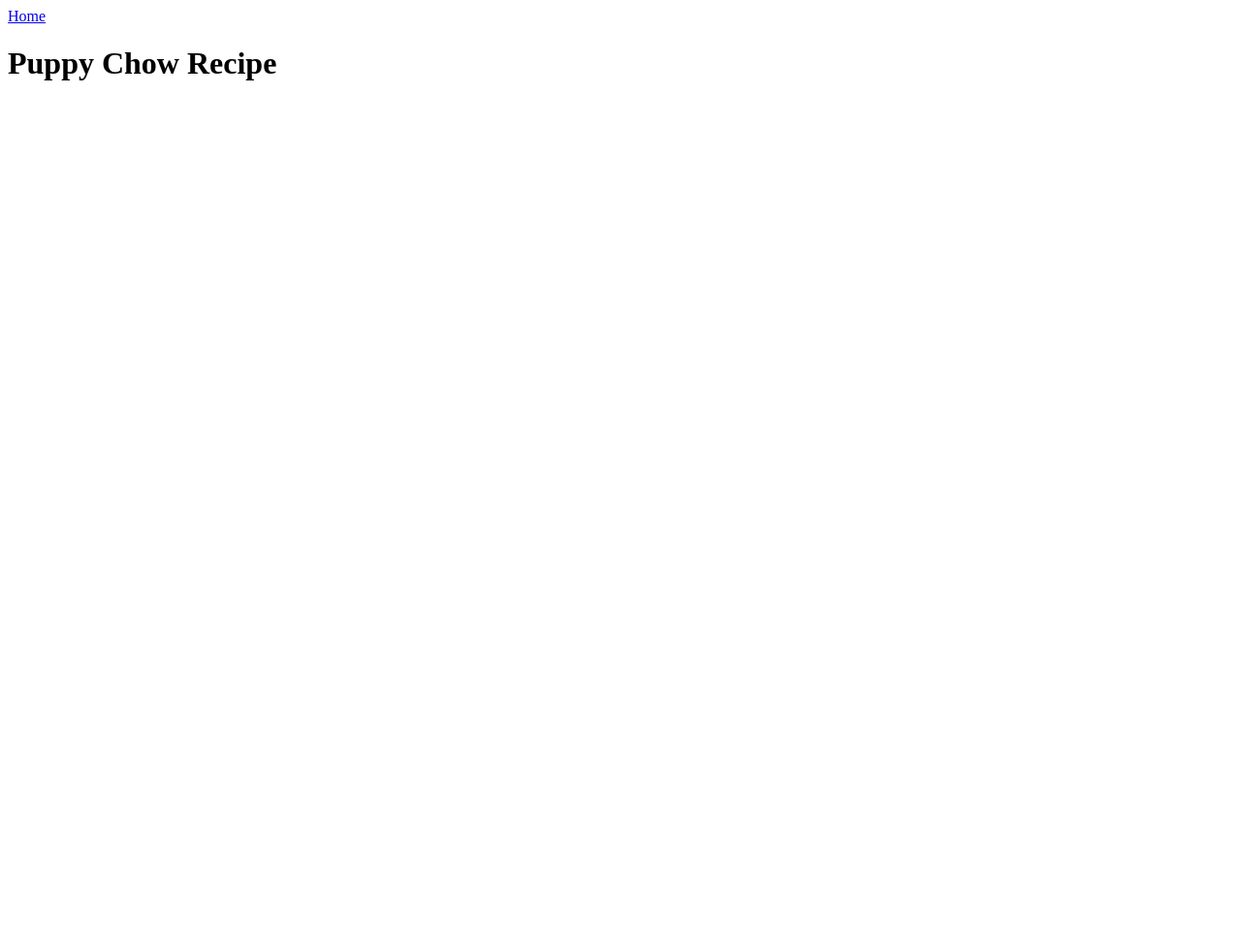
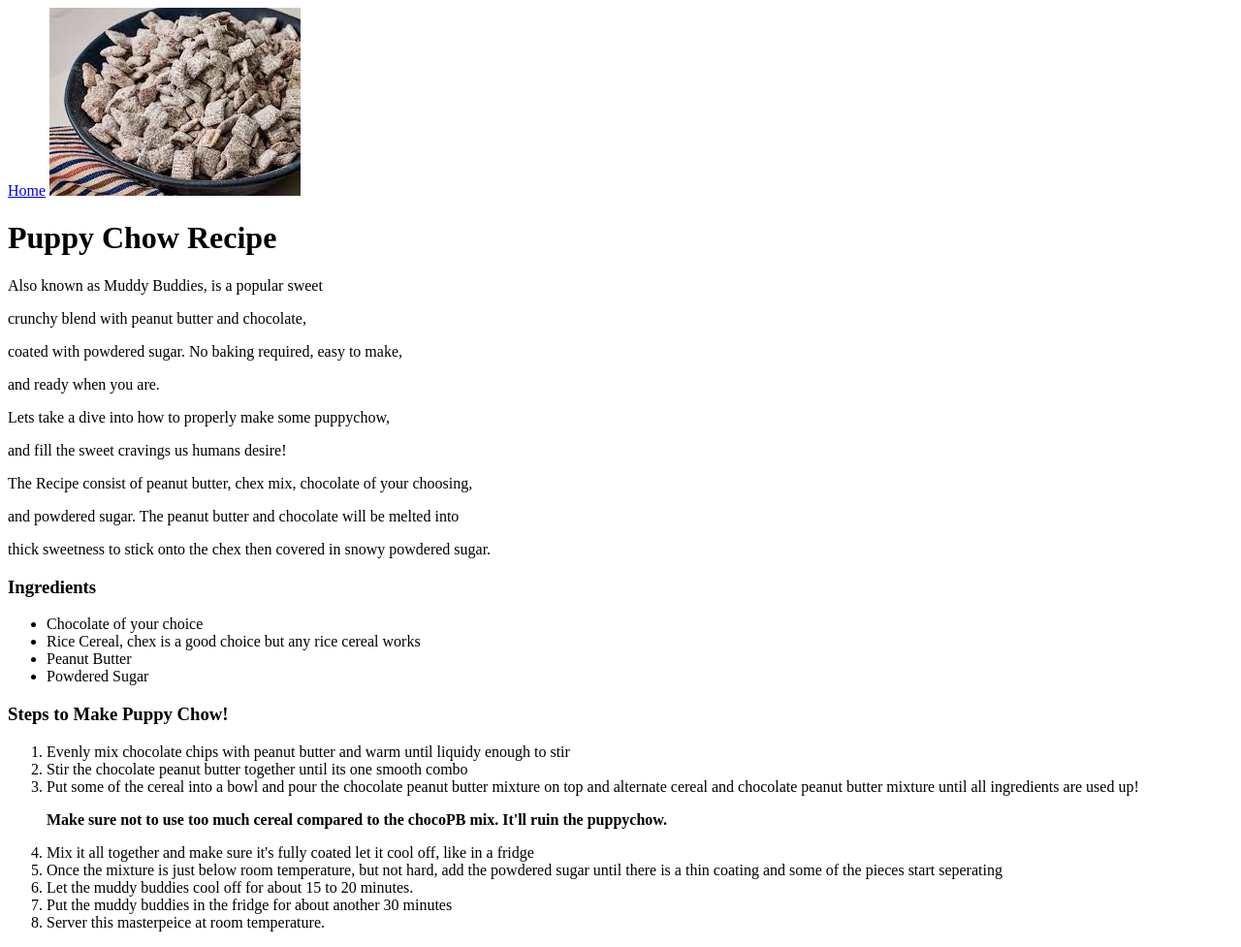
Before and after one commit to LincolnKoskela/odin-recipes, a plain HTML site: page recipes/puppychow.html in a window 1280 px wide. Shown: the whole page at 97% size. Before the commit the page ends 800 px from the top, so only its background shows below. Drawn offline with Linux system fonts and the light colour scheme.

Commit message:
Added some snacks to our recipe website

```diff
--- a/recipes/puppychow.html
+++ b/recipes/puppychow.html
@@ -8,6 +8,42 @@
     <body>
         <a href="../index.html">Home</a>
 
+        <img src="../images/puppychow.jpeg" alt="puppychow photo">
         <h1>Puppy Chow Recipe</h1>
+
+        <p>Also known as Muddy Buddies, is a popular sweet </p>
+        <p>crunchy blend with peanut butter and chocolate, </p>
+        <p>coated with powdered sugar. No baking required, easy to make,</p>
+        <p>and ready when you are. </p>
+        <p>Lets take a dive into how to properly make some puppychow, </p>
+        <p>and fill the sweet cravings us humans desire!</p>
+        <p>The Recipe consist of peanut butter, chex mix, chocolate of your choosing, </p>
+        <p>and powdered sugar. The peanut butter and chocolate will be melted into</p>
+        <p>thick sweetness to stick onto the chex then covered in snowy powdered sugar.</p>
+        <h3>Ingredients</h3>
+        <ul>
+            <li>Chocolate of your choice</li>
+            <li>Rice Cereal, chex is a good choice but any rice cereal works</li>
+            <li>Peanut Butter</li>
+            <li>Powdered Sugar</li>
+        </ul>
+
+        <h3>Steps to Make Puppy Chow!</h3>
+        <ol>
+            <li> Evenly mix chocolate chips with peanut butter
+                and warm until liquidy enough to stir</li>
+            <li>Stir the chocolate peanut butter together until its one smooth combo</li>
+            <li> Put some of the cereal into a bowl and pour the chocolate peanut butter
+                mixture on top and alternate cereal and chocolate peanut butter mixture
+                until all ingredients are used up! <p><strong>Make sure not to use too much
+                cereal compared to the chocoPB mix. It'll ruin the puppychow. </strong></p></li>
+            <li>Mix it all together and make sure it's fully coated let it cool off, like in a fridge</li>
+            <li>Once the mixture is just below room temperature, but not hard, add the powdered sugar
+                until there is a thin coating and some of the pieces start seperating</li>
+            <li>Let the muddy buddies cool off for about 15 to 20 minutes. </li>
+            <li>Put the muddy buddies in the fridge for about another 30 minutes</li>
+            <li>Server this masterpeice at room temperature.</li>
+
+        </ol>
     </body>
 </html>
```
Also changed, not shown: recipes/skilletCookie.html (added, +51 -0 lines), images/cookieaf.webp (added), images/puppychow.jpeg (added).
